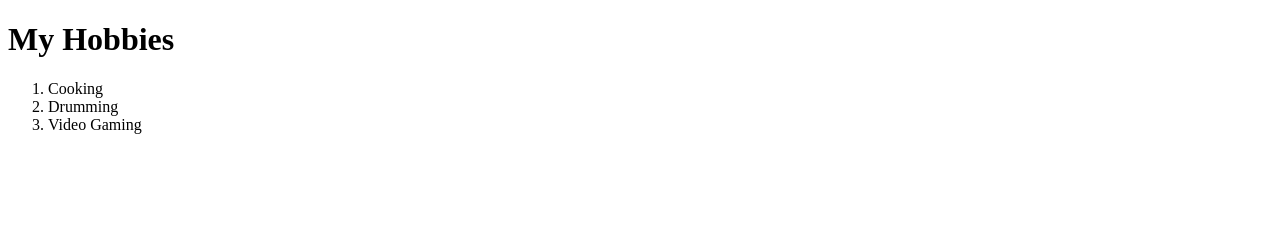
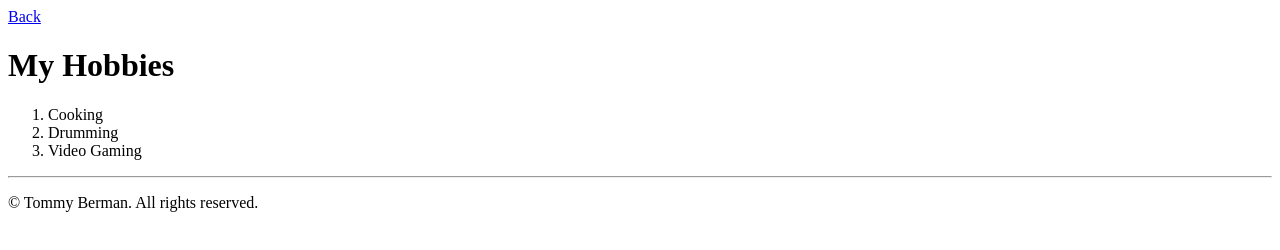
Before and after one commit to TommyBerman/My-Resume, a plain HTML site: page public/hobbies.html in a window 1280 px wide. Drawn offline with Linux system fonts and the light colour scheme.

Commit message:
Update hobbies.html

```diff
--- a/public/hobbies.html
+++ b/public/hobbies.html
@@ -6,11 +6,16 @@
     <title>My Hobbies</title>
 </head>
 <body>
+    <header><a href="../index.html">Back</a></header>
     <h1>My Hobbies</h1>
     <ol>
         <li>Cooking</li>
         <li>Drumming</li>
         <li>Video Gaming</li>
     </ol>
+    <hr/>
+    <footer>
+        <p>© Tommy Berman. All rights reserved.</p>
+      </footer>
 </body>
 </html>
```
